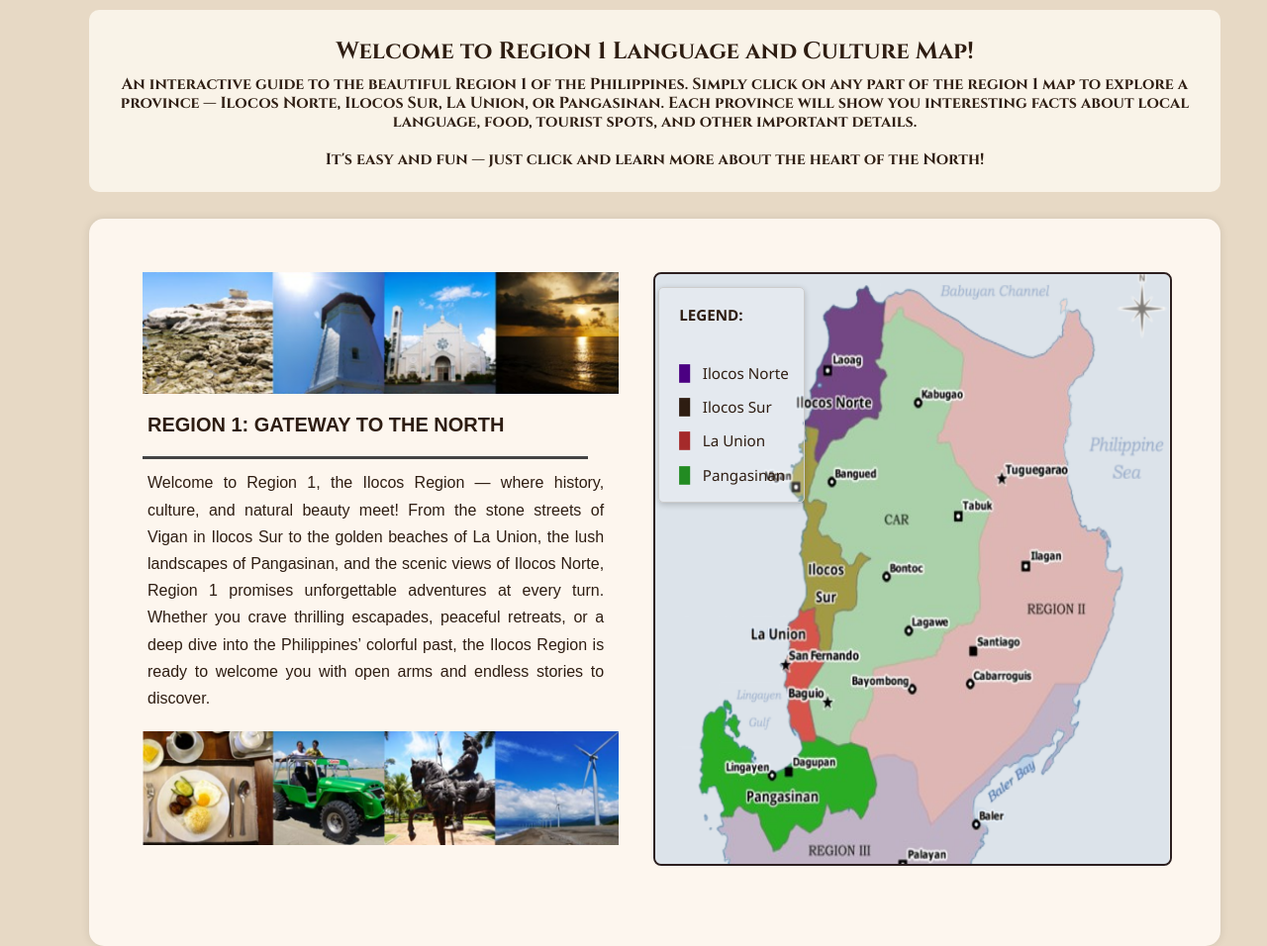
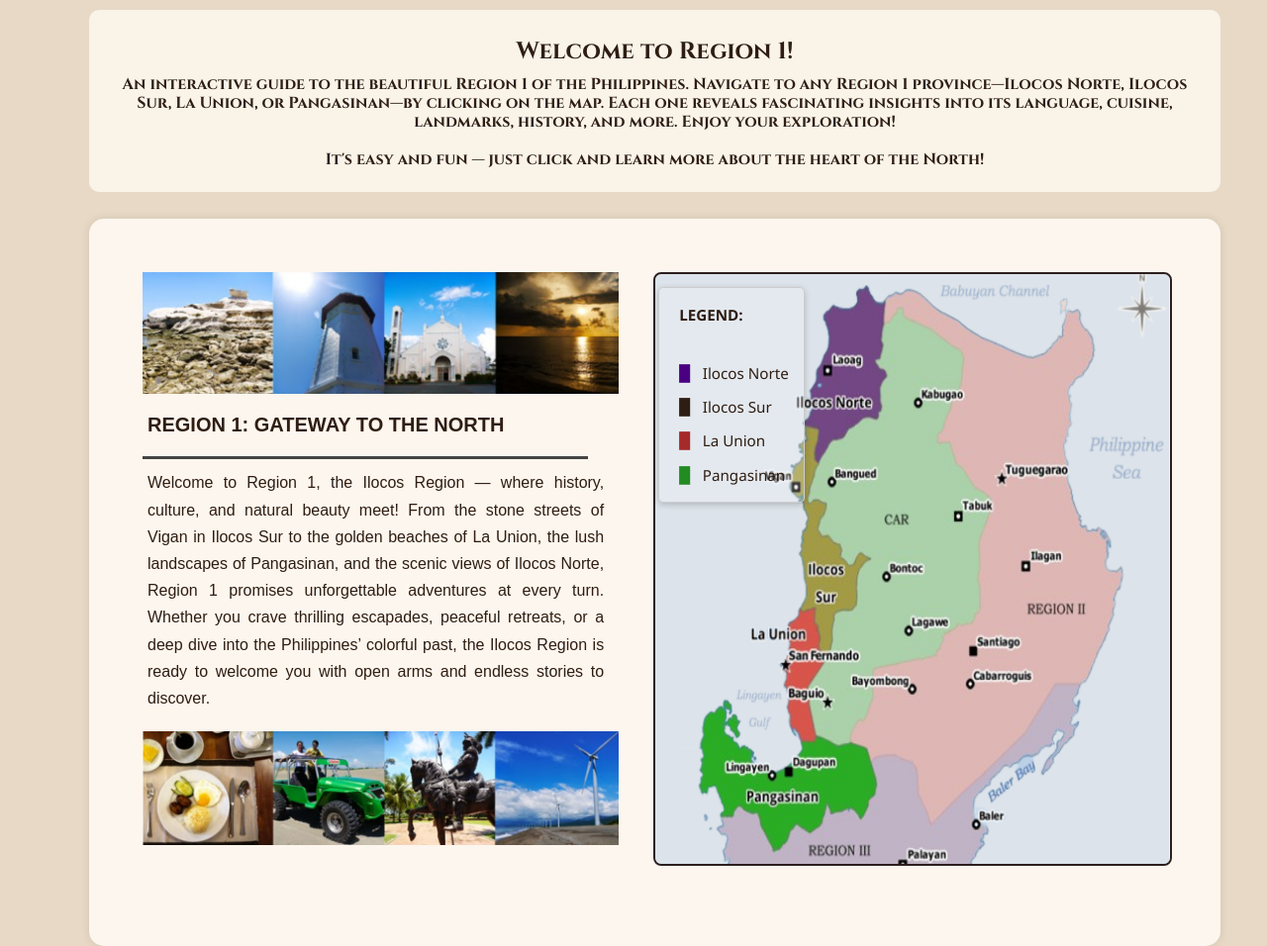
Before and after one commit to Ken-Ds/language-mapping-python, a plain HTML site: page frontend/index.html in a window 1280 px wide. Shown: the whole page at 99% size. Drawn offline with Linux system fonts and the light colour scheme.

Commit message:
fixed introduction

```diff
--- a/frontend/index.html
+++ b/frontend/index.html
@@ -9,17 +9,15 @@
 </head>
 <body>
   <div class="intro">
-    <h3>Welcome to Region 1 Language and Culture Map!</h3>
+    <h3>Welcome to Region 1!</h3>
     <p>
       An interactive guide to the beautiful Region 1 of the Philippines.
-      Simply click on any part of the region 1 map to explore a province — Ilocos Norte, Ilocos Sur,
-      La Union, or Pangasinan. Each province will show you interesting facts about
-      local language, food, tourist spots, and other important details.
+      Navigate to any Region 1 province—Ilocos Norte, Ilocos Sur, La Union, or Pangasinan—by clicking on the map.
+      Each one reveals fascinating insights into its language, cuisine, landmarks, history, and more. Enjoy your exploration!
       <br><br>
       It's easy and fun — just click and learn more about the heart of the North!
     </p>
   </div>
-
   <div class="container">
     <div class="left-panel">
       <div class="banner-top">
```
